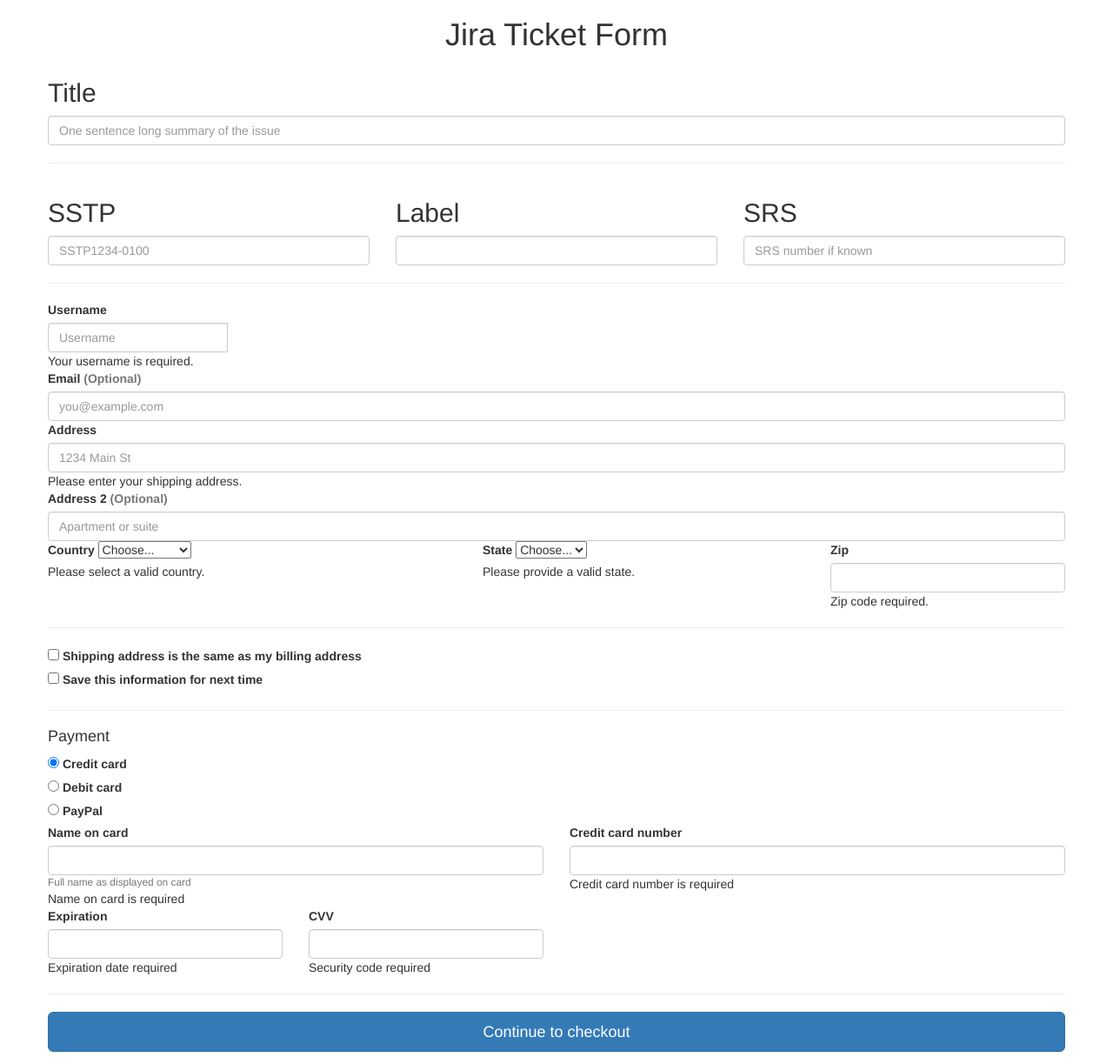
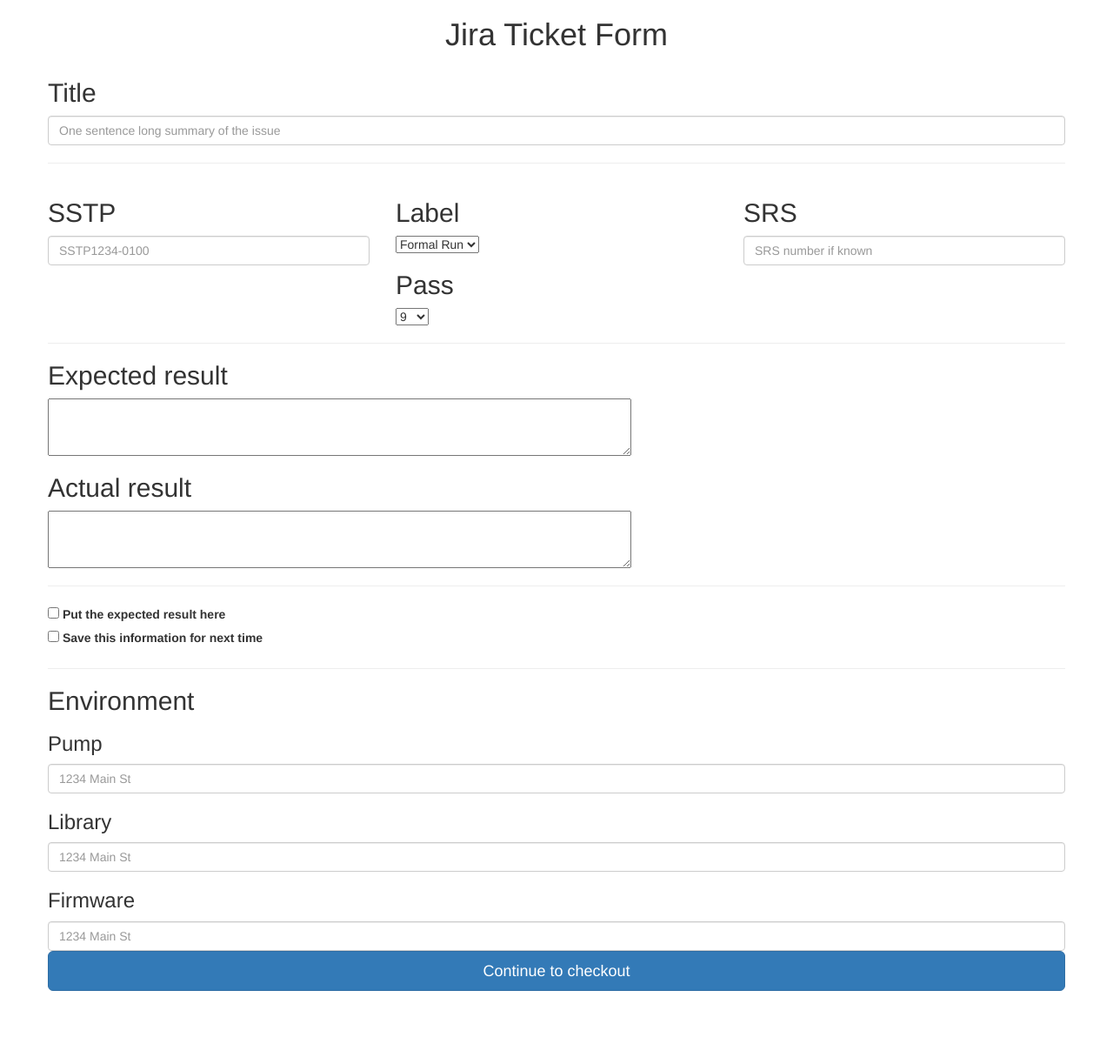
Before and after one commit to nguye205/Smiths-Jira-Ticket-Tool, a Flask app: page / in a window 1280 px wide. Shown: the whole page at 87% size. After the commit the page ends 1139 px from the top, so only its background shows below. Run offline with Flask 2, Linux system fonts and the light colour scheme; some libraries are stand-ins or nearby versions.

Commit message:
Update index.html

```diff
--- a/templates/index.html
+++ b/templates/index.html
@@ -18,9 +18,19 @@
 						<h2>SSTP</h2>
 						<input type="text" class="form-control" id="sstp" placeholder="SSTP1234-0100" value="" required="">
 					</div>
-					<div class="col-md-4 mb-3">
+					<div class="col-sm-4 mb-3">
 						<h2>Label</h2>
-						<input type="text" class="form-control" id="label" placeholder="" value="" required="">
+						<select class="custom-select d-block w-100" id="label" required="">
+							<option value="FormalSVT">Formal Run</option>
+							<option value="DrySVT">Dry Run</option>
+						</select>
+						<h2>Pass</h2>
+						<select class="custom-select d-block w-100" id="pass" required="">
+							<option value="9">9</option>
+							<option value="10">10</option>
+							<option value="11">11</option>
+							<option value="12">12</option>
+						</select>
 					</div>
 					<div class="col-md-4 mb-3">
 						<h2>SRS</h2>
@@ -29,123 +39,38 @@
 				</div>
 				<hr class="mb-4">
 				<div class="mb-3">
-					<label for="username">Username</label>
-					<div class="input-group">
-						<input type="text" class="form-control" id="username" placeholder="Username" required="">
-						<div class="invalid-feedback" style="width: 100%;">
-							Your username is required.
-						</div>
-					</div>
+					<h2>Expected result</h2>
+					<textarea name="expectedresult" rows="3" cols="80"></textarea>
 				</div>
 
 				<div class="mb-3">
-					<label for="email">Email <span class="text-muted">(Optional)</span></label>
-					<input type="email" class="form-control" id="email" placeholder="you@example.com">
+					<h2>Actual result</h2>
+					<textarea name="actualresult" rows="3" cols="80"></textarea>
 				</div>
 
-				<div class="mb-3">
-					<label for="address">Address</label>
-					<input type="text" class="form-control" id="address" placeholder="1234 Main St" required="">
-					<div class="invalid-feedback">
-						Please enter your shipping address.
-					</div>
-				</div>
-
-				<div class="mb-3">
-					<label for="address2">Address 2 <span class="text-muted">(Optional)</span></label>
-					<input type="text" class="form-control" id="address2" placeholder="Apartment or suite">
-				</div>
-
-				<div class="row">
-					<div class="col-md-5 mb-3">
-						<label for="country">Country</label>
-						<select class="custom-select d-block w-100" id="country" required="">
-							<option value="">Choose...</option>
-							<option>United States</option>
-						</select>
-						<div class="invalid-feedback">
-							Please select a valid country.
-						</div>
-					</div>
-					<div class="col-md-4 mb-3">
-						<label for="state">State</label>
-						<select class="custom-select d-block w-100" id="state" required="">
-							<option value="">Choose...</option>
-							<option>California</option>
-						</select>
-						<div class="invalid-feedback">
-							Please provide a valid state.
-						</div>
-					</div>
-					<div class="col-md-3 mb-3">
-						<label for="zip">Zip</label>
-						<input type="text" class="form-control" id="zip" placeholder="" required="">
-						<div class="invalid-feedback">
-							Zip code required.
-						</div>
-					</div>
-				</div>
 				<hr class="mb-4">
 				<div class="custom-control custom-checkbox">
 					<input type="checkbox" class="custom-control-input" id="same-address">
-					<label class="custom-control-label" for="same-address">Shipping address is the same as my billing address</label>
+					<label class="custom-control-label" for="same-address">Put the expected result here</label>
 				</div>
 				<div class="custom-control custom-checkbox">
 					<input type="checkbox" class="custom-control-input" id="save-info">
 					<label class="custom-control-label" for="save-info">Save this information for next time</label>
 				</div>
 				<hr class="mb-4">
-
-				<h4 class="mb-3">Payment</h4>
-
-				<div class="d-block my-3">
-					<div class="custom-control custom-radio">
-						<input id="credit" name="paymentMethod" type="radio" class="custom-control-input" checked="" required="">
-						<label class="custom-control-label" for="credit">Credit card</label>
-					</div>
-					<div class="custom-control custom-radio">
-						<input id="debit" name="paymentMethod" type="radio" class="custom-control-input" required="">
-						<label class="custom-control-label" for="debit">Debit card</label>
-					</div>
-					<div class="custom-control custom-radio">
-						<input id="paypal" name="paymentMethod" type="radio" class="custom-control-input" required="">
-						<label class="custom-control-label" for="paypal">PayPal</label>
-					</div>
+				<h2>Environment</h2>
+				<div class="mb-3">
+					<h3>Pump</h3>
+					<input type="text" class="form-control" id="address" placeholder="1234 Main St" required="">
 				</div>
-				<div class="row">
-					<div class="col-md-6 mb-3">
-						<label for="cc-name">Name on card</label>
-						<input type="text" class="form-control" id="cc-name" placeholder="" required="">
-						<small class="text-muted">Full name as displayed on card</small>
-						<div class="invalid-feedback">
-							Name on card is required
-						</div>
-					</div>
-					<div class="col-md-6 mb-3">
-						<label for="cc-number">Credit card number</label>
-						<input type="text" class="form-control" id="cc-number" placeholder="" required="">
-						<div class="invalid-feedback">
-							Credit card number is required
-						</div>
-					</div>
+				<div class="mb-3">
+					<h3>Library</h3>
+					<input type="text" class="form-control" id="address" placeholder="1234 Main St" required="">
 				</div>
-				<div class="row">
-					<div class="col-md-3 mb-3">
-						<label for="cc-expiration">Expiration</label>
-						<input type="text" class="form-control" id="cc-expiration" placeholder="" required="">
-						<div class="invalid-feedback">
-							Expiration date required
-						</div>
-					</div>
-					<div class="col-md-3 mb-3">
-						<label for="cc-cvv">CVV</label>
-						<input type="text" class="form-control" id="cc-cvv" placeholder="" required="">
-						<div class="invalid-feedback">
-							Security code required
-						</div>
-					</div>
+				<div class="mb-3">
+					<h3>Firmware</h3>
+					<input type="text" class="form-control" id="address" placeholder="1234 Main St" required="">
 				</div>
-				<hr class="mb-4">
 				<button class="btn btn-primary btn-lg btn-block" type="submit">Continue to checkout</button>
 			</form>
 		</div>
```
